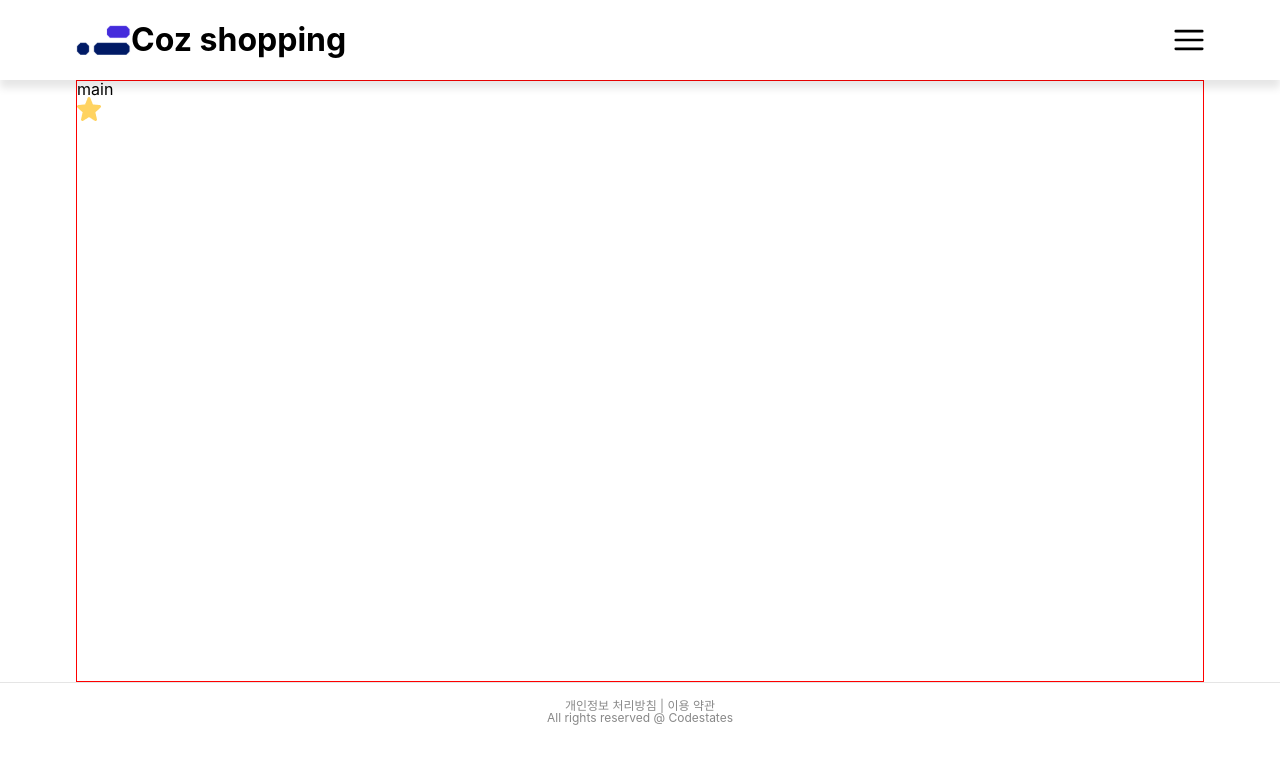
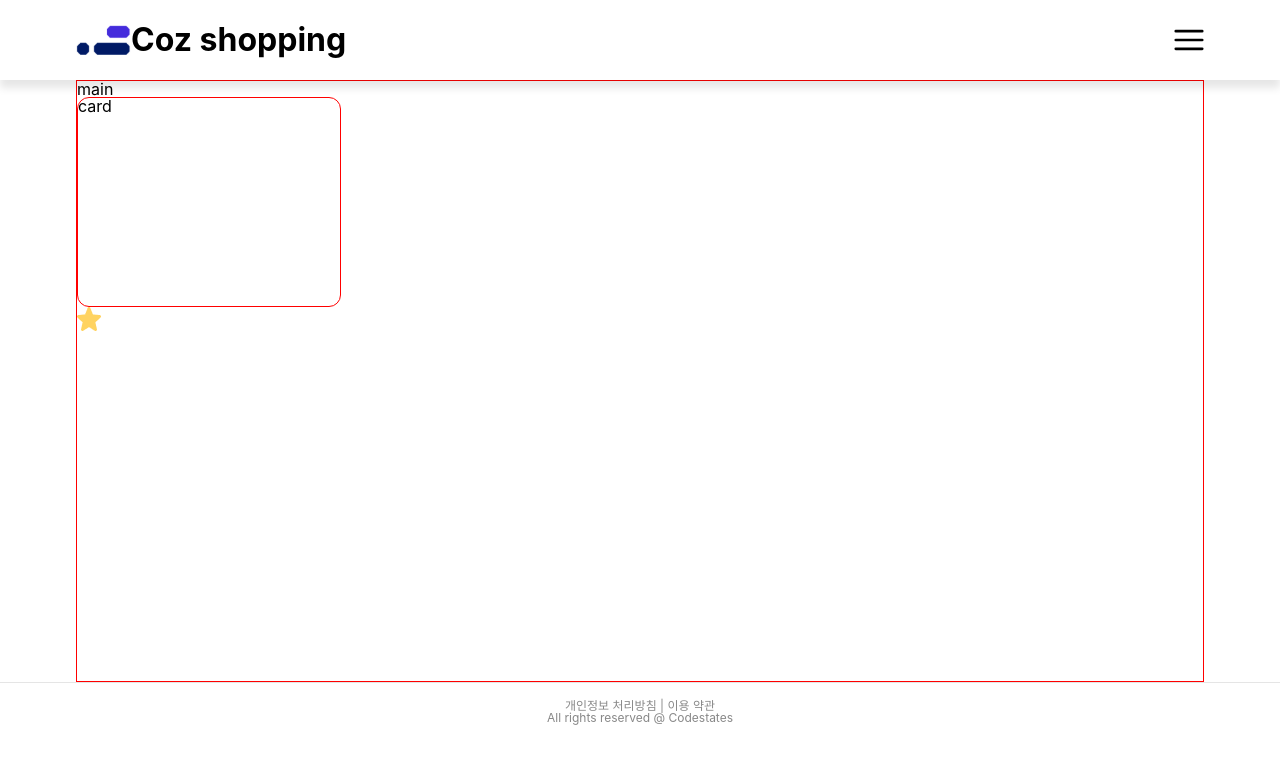
Before and after one commit to joywhy/fe-shopping, a React (Create React App) app in the folder client/: page / in a window 1280 px wide. Shown: the top 764 px of the page. Built offline with nearby package versions, Linux system fonts and the light colour scheme.

Commit message:
feat: card 파일 구성

```diff
--- /dev/null
+++ b/client/src/components/Card/Card.js
@@ -0,0 +1,15 @@
+import React from 'react';
+import styled from 'styled-components';
+
+const Container = styled.div`
+  width: 264px;
+  height: 210px;
+  border-radius: 12px;
+  border: 1px solid red;
+`;
+
+const Card = () => {
+  return <Container>card</Container>;
+};
+
+export default Card;
--- a/client/src/pages/Main/Main.js
+++ b/client/src/pages/Main/Main.js
@@ -1,7 +1,7 @@
 import React from 'react';
 import BookmarkIcon from '../../components/BookmarkIcon/BookmarkIcon';
 import styled from 'styled-components';
-
+import Card from '../../components/Card/Card';
 const Container = styled.div`
   width: 100%;
   height: 600px;
@@ -10,6 +10,7 @@ const Main = () => {
   return (
     <Container>
       main
+      <Card />
       <BookmarkIcon isMarked={true} />
     </Container>
   );
```
